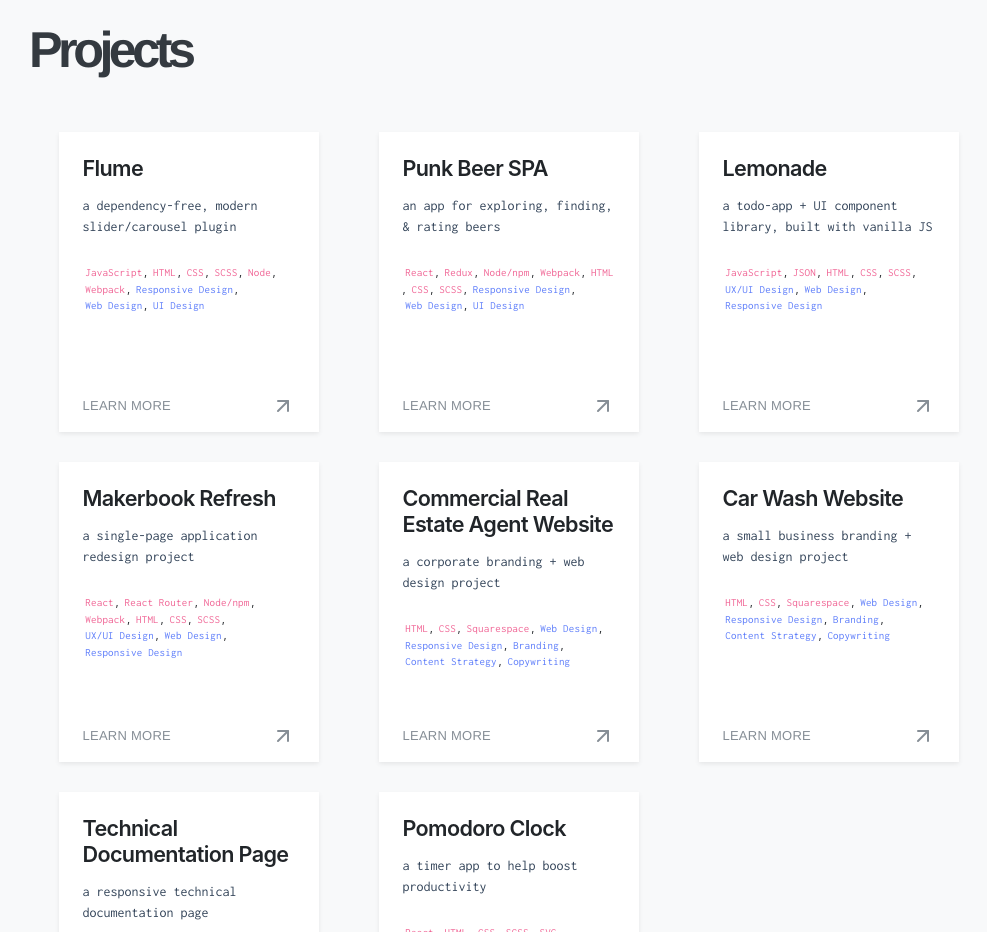
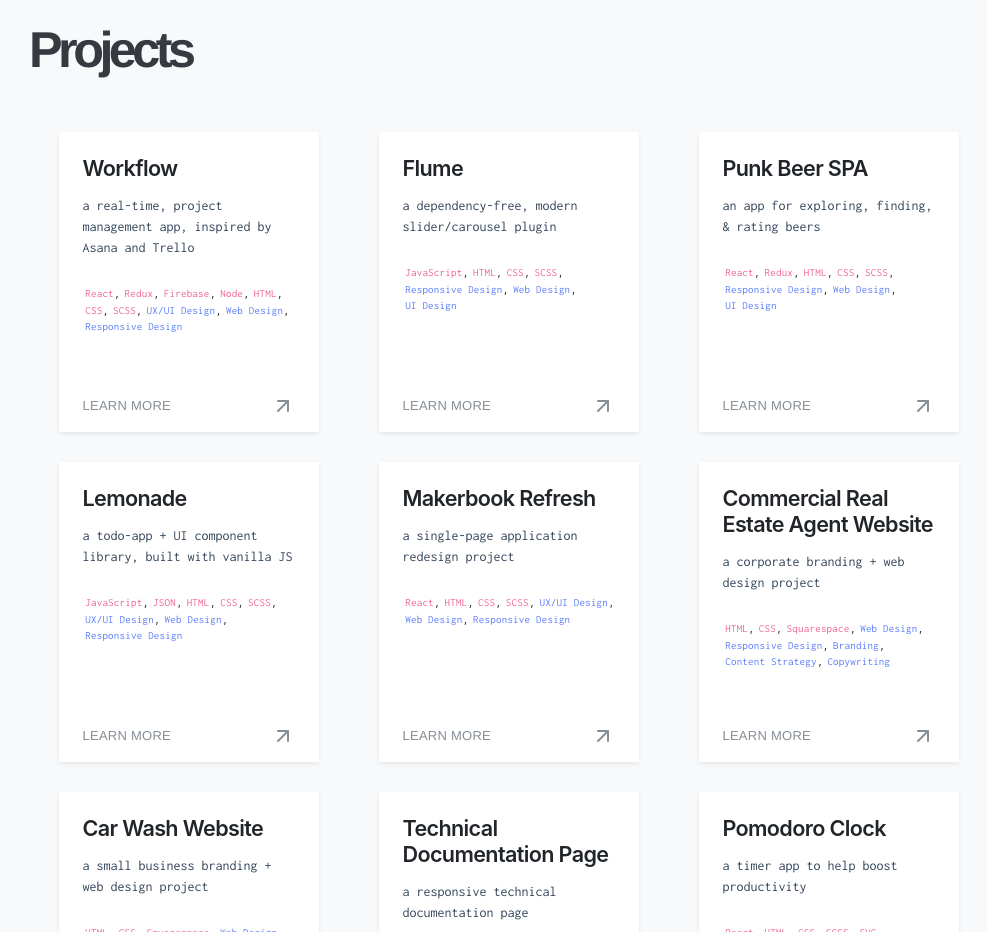
Before and after one commit to chk-yourself/my-portfolio, a plain HTML site: page index.html in a window 1280 px wide. Shown: the part 2500-3432 px from the top of the page, without its empty margins (131-1118 px from the left). Drawn offline with nearby package versions, Linux system fonts and the light colour scheme; a web font is replaced by a local one.

Commit message:
Added Workflow

```diff
--- a/index.html
+++ b/index.html
@@ -137,6 +137,24 @@
       </div>
       <div class="content-wrapper project-grid mx-auto">
         <div class="row card-group">
+            <div class="col-lg-4 col-sm-6">
+                <div class="card project-card">
+                  <a class="project-link" data-toggle="modal" href="#projectDetailsModal" data-title="Workflow">
+                    <div class="project-overlay">
+                    </div>
+                    <img class="img-fluid" src="" alt="">
+                  </a>
+                  <div class="card-body">
+                    <h4 class="card-title">Workflow</h4>
+                    <p class="project-overview"></p>
+                    <div class="card__tags"></div>
+                  </div>
+                  <div class="card-footer d-flex justify-content-between">
+                    <span class="card-footer__text">Learn More</span>
+                    <i data-feather="arrow-up-right"></i>
+                  </div>
+                </div>
+              </div>
           <div class="col-lg-4 col-sm-6">
             <div class="card project-card">
               <a class="project-link" data-toggle="modal" href="#projectDetailsModal" data-title="Flume">
--- a/js/projects.js
+++ b/js/projects.js
@@ -17,8 +17,33 @@
 
   const projects = [
     new Project(
+      'Workflow',
+      `<p>Workflow is a project management single-page application, inspired by Asana and Trello, and built with React, Redux, and Firebase, where users can create shared projects as mobile-friendly, drag-and-drop Kanban boards or todo lists, and collaborate in real-time. <a class="link--inline" href="https://github.com/chk-yourself/workflow">View on GitHub</a></p>
+      <h4 class="h4">Features include:</h4>
+      <ul class="project__list">
+      <li>real-time collaboration across multiple users</li>
+      <li>user authentication & presence detection</li>
+      <li>mobile-friendly, drag-and-drop Kanban boards and todo lists</li>
+      <li>custom rich text editor with mentions support</li>
+      <li>calendar date picker to set due dates</li>
+      <li>typeahead search to quickly find tasks by name, project, tags, or keywords</li>
+      <li>task sorting, filtering, and prioritizing</li>
+      <li>task labeling with color-coded tags</li>
+      <li>user <a class="link--inline" href="https://wrkflw.tk/guide">guide</a> to onboard new users</li>
+      <li>task comments with relative timestamps</li>
+      <li>subtasks to break down tasks into smaller steps</li>
+      <li>activity notifications</li>
+      <li>+ more</li>
+      </ul>
+      `,
+      ['React', 'Redux', 'Firebase', 'Node', 'HTML', 'CSS', 'SCSS'],
+      ['UX/UI Design', 'Web Design', 'Responsive Design'],
+      'https://wrkflw.tk',
+      'a real-time, project management app, inspired by Asana and Trello'
+    ),
+    new Project(
       'Lemonade',
-      `<p>Lemonade is a todo-app that allows you to create, delete, edit, & store tasks, set due dates, pin priority items, add subtasks & notes, categorize tasks with custom, color-coded tags, create new lists & organize them into folders, and filter tasks by completion status, due date, tags, & keywords.</p>
+      `<p>Lemonade is a todo-app that allows you to create, delete, edit, & store tasks, set due dates, pin priority items, add subtasks & notes, categorize tasks with custom, color-coded tags, create new lists & organize them into folders, and filter tasks by completion status, due date, tags, & keywords. <a class="link--inline" href="https://github.com/chk-yourself/lemonade">View on GitHub</a></p>
       <h4 class="h4">UI Components include:</h4>
       <ul class="project__list">
       <li>interactive onboarding tour</li>
@@ -32,7 +57,8 @@
       <li>accordion navigation</li>
       <li>breadcrumb navigation</li>
       <li>off-canvas navigation</li>
-      </ul>`,
+      </ul>
+      `,
       ['JavaScript', 'JSON', 'HTML', 'CSS', 'SCSS'],
       ['UX/UI Design', 'Web Design', 'Responsive Design'],
       'https://chk-yourself.github.io/lemonade/',
@@ -40,8 +66,8 @@
     ),
     new Project(
       'Makerbook Refresh',
-      '<p>I rebuilt and redesigned Makerbook (<a class="link--inline" href="http://makerbook.net/">view original design</a>), a single-page application that features digital design resources, with a card-based layout and off-canvas menu to increase responsiveness, facilitate navigation, and present content in a more digestible format.</p>',
-      ['React', 'React Router', 'Node/npm', 'Webpack', 'HTML', 'CSS', 'SCSS'],
+      `<p>I rebuilt and redesigned Makerbook (<a class="link--inline" href="http://makerbook.net/">view original design</a>), a single-page application that features digital design resources, with a card-based layout and off-canvas menu to increase responsiveness, facilitate navigation, and present content in a more digestible format. <a class="link--inline" href="https://github.com/chk-yourself/makerbook-refresh">View on GitHub</a></p>`,
+      ['React', 'HTML', 'CSS', 'SCSS'],
       ['UX/UI Design', 'Web Design', 'Responsive Design'],
       'https://chk-yourself.github.io/makerbook-refresh/',
       'a single-page application redesign project'
@@ -84,22 +110,23 @@
     ),
     new Project(
       'Punk Beer SPA',
-      `<p>I designed and built a single-page app that transforms data pulled from the <a class="link--inline" href="https://punkapi.com/">Punk API</a> into an easily searchable, user-friendly product catalog for <a class="link--inline" href="https://www.brewdog.com/usa/">BrewDog</a> beers, using React and Redux.
+      `<p>I designed and built a single-page app that transforms data pulled from the <a class="link--inline" href="https://punkapi.com/">Punk API</a> into an easily searchable, user-friendly product catalog for <a class="link--inline" href="https://www.brewdog.com/usa/">BrewDog</a> beers, using React and Redux. <a class="link--inline" href="https://github.com/chk-yourself/punk-beer-app">View on GitHub</a>
       </p>
       <h4 class="h4">Features include:</h4>
       <ul class="project__list">
       <li>Customizable "Favorites" collection that persists to localStorage</li>
       <li>Search bar to search for beers by keywords, including name, ingredients, and food pairings</li>
       <li>Advanced filtering system to refine search results by ABV (alcohol strength), EBC (color), and IBU (hops concentration)</li>
-      </ul>`,
-      ['React', 'Redux', 'Node/npm', 'Webpack', 'HTML', 'CSS', 'SCSS'],
+      </ul>
+      `,
+      ['React', 'Redux', 'HTML', 'CSS', 'SCSS'],
       ['Responsive Design', 'Web Design', 'UI Design'],
       'https://chk-yourself.github.io/punk-beer-app/',
       'an app for exploring, finding, & rating beers'
     ),
     new Project(
       'Flume',
-      `<p>I built a dependency-free, flexible plugin (<a class="link--inline" href="https://github.com/chk-yourself/flume">view on GitHub</a>) for creating responsive, highly-customizable, touch-enabled sliders + carousels with ease.</p>
+      `<p>I built a dependency-free, flexible plugin for creating responsive, highly-customizable, touch-enabled sliders + carousels with ease. <a class="link--inline" href="https://github.com/chk-yourself/flume">View on GitHub</a></p>
       <h4 class="h4">Features:</h4>
       <ul class="project__list">
       <li>Responsive Design</li>
@@ -112,8 +139,9 @@
       <li>Autoplay</li>
       <li>Dot indicators</li>
       <li>Arrow indicators</li>
-      </ul>`,
-      ['JavaScript', 'HTML', 'CSS', 'SCSS', 'Node', 'Webpack'],
+      </ul>
+      `,
+      ['JavaScript', 'HTML', 'CSS', 'SCSS'],
       ['Responsive Design', 'Web Design', 'UI Design'],
       'https://chk-yourself.github.io/flume/',
       'a dependency-free, modern slider/carousel plugin'
@@ -144,10 +172,12 @@
   });
 
   projects.forEach(project => {
-    const devTags = project.devTags
-      .map(tag => `<span class="project-tag project-tag--dev">${tag}</span>`);
-    const desTags = project.desTags
-      .map((tag, i, arr) => `<span class="project-tag project-tag--des">${tag}</span>`);
+    const devTags = project.devTags.map(
+      tag => `<span class="project-tag project-tag--dev">${tag}</span>`
+    );
+    const desTags = project.desTags.map(
+      (tag, i, arr) => `<span class="project-tag project-tag--des">${tag}</span>`
+    );
     const allTags = [...devTags, ...desTags].join(', ');
     const projectOverview = project.overview;
     const card = project.cardElem;
```
